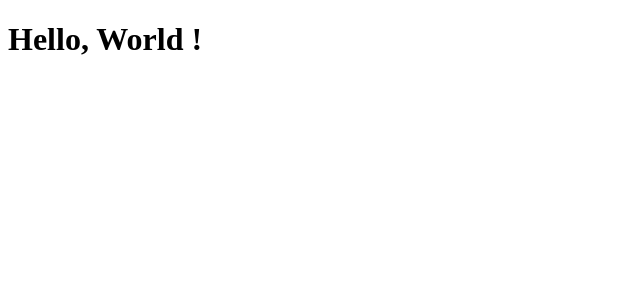
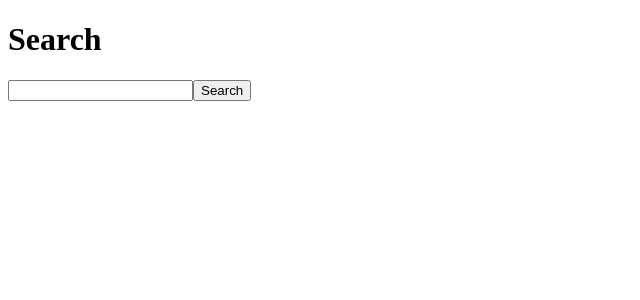
Before and after one commit to wakenedo/perfreact, a Next.js app: page / in a window 1280 px wide. Shown: the top 300 px of the page, without its empty margins (0-640 px from the left). Built offline with nearby package versions, Linux system fonts and the light colour scheme.

Commit message:
Json-Server, Mock Api

```diff
--- /dev/null
+++ b/components/ProductItem.tsx
@@ -0,0 +1,15 @@
+interface ProductItemProps {
+    product: {
+        id: number,
+        price: number,
+        title: string,
+    }
+}
+
+export function ProductItem({ product } : ProductItemProps) {
+    return (
+        <div>
+            {product}.title - <strong>{product.price}</strong>
+        </div>
+    )
+}
--- /dev/null
+++ b/components/SearchResults.tsx
@@ -0,0 +1,20 @@
+import { ProductItem } from "./ProductItem"
+
+interface SearchResultsProps {
+    results: Array<{
+        id: number,
+        price: number,
+        title: string,
+    }>
+}
+
+export function SearchResults({results} : SearchResultsProps) {
+    return (
+        <div>
+           {results.map((product) => (
+                   <ProductItem product={product}/>
+               )
+           )}
+        </div>
+    )
+}
--- a/package.json
+++ b/package.json
@@ -6,7 +6,8 @@
     "dev": "next dev",
     "build": "next build",
     "start": "next start",
-    "lint": "next lint"
+    "lint": "next lint",
+    "server": "json-server -d 750 -w -p 3333 ./server.js"
   },
   "dependencies": {
     "next": "12.1.4",
@@ -19,6 +20,7 @@
     "@types/react-dom": "17.0.14",
     "eslint": "8.12.0",
     "eslint-config-next": "12.1.4",
+    "json-server": "^0.17.0",
     "typescript": "4.6.3"
   }
 }
--- a/pages/api/hello.ts
+++ /dev/null
@@ -1,13 +0,0 @@
-// Next.js API route support: https://nextjs.org/docs/api-routes/introduction
-import type { NextApiRequest, NextApiResponse } from 'next'
-
-type Data = {
-  name: string
-}
-
-export default function handler(
-  req: NextApiRequest,
-  res: NextApiResponse<Data>
-) {
-  res.status(200).json({ name: 'John Doe' })
-}
--- a/pages/index.tsx
+++ b/pages/index.tsx
@@ -1,12 +1,37 @@
-import type { NextPage } from 'next'
+import { FormEvent, useState } from 'react'
+import { SearchResults } from '../components/SearchResults'
 
 
-const Home: NextPage = () => {
+export default function  Home()  {
+  const [search, setSearch] = useState('')
+  const [results, setResults] = useState([])
+
+  async function handleSearch(event: FormEvent) {
+    event.preventDefault()
+
+    if (!search.trim()) {
+      return;
+    }
+
+    const response = await fetch(`http://localhost:3333/products?q=${search}`)
+    const data = await response.json()
+
+    setResults(data)
+  }
+
   return (
     <div >
-       <h1>Hello, World !</h1>
+      <h1>Search</h1>
+      <form onSubmit={handleSearch}>
+        <input
+          type="text"
+          value={search}
+          onChange={e => setSearch(e.target.value)} />
+
+        <button type='submit'>Search</button>
+      </form>
+
+      <SearchResults results={results}/>
     </div>
   )
 }
-
-export default Home
```
Also changed, not shown: server.js (added, +15 -0 lines), 1 other file (tests, documents, lock files or other folders).
